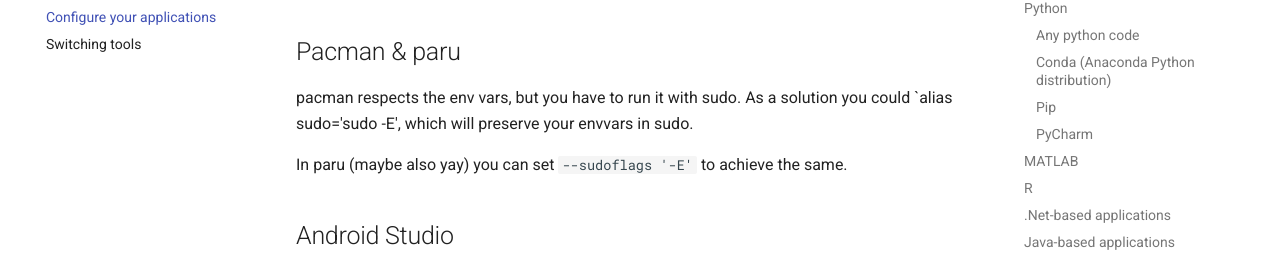
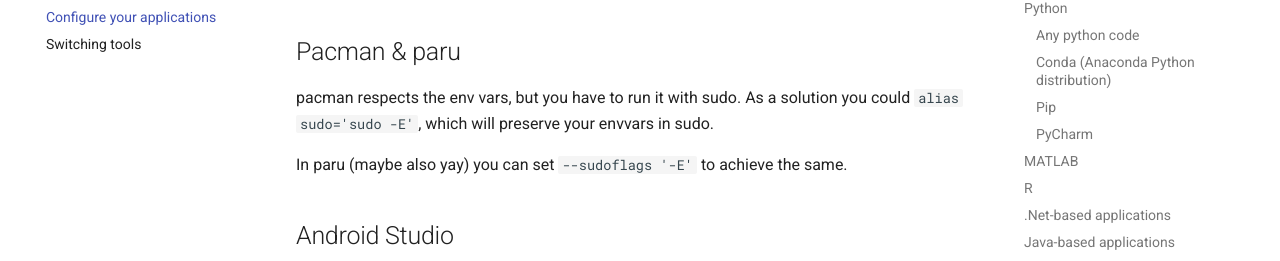
Before and after one commit to smarie/develop-behind-proxy, an MkDocs documentation site: the page built from docs/configure_apps.md, in a window 1280 px wide and 900 px high, scrolled down 6252 px. Shown: the part 172-433 px from the top of the window. Built offline with MkDocs 1.6.1 and Material for MkDocs 9.7.7, drawn with Linux system fonts in a browser that asks for light colours; comment, search, counter and statistics services are not loaded.

Commit message:
Fix a missing quotation mark

```diff
--- a/docs/configure_apps.md
+++ b/docs/configure_apps.md
@@ -208,7 +208,7 @@
 ## Pacman & paru
 
 pacman respects the env vars, but you have to run it with sudo.
-As a solution you could `alias sudo='sudo -E', which will preserve your envvars in sudo.
+As a solution you could `alias sudo='sudo -E'`, which will preserve your envvars in sudo.
 
 In paru (maybe also yay) you can set `--sudoflags '-E'` to achieve the same.
 
```
